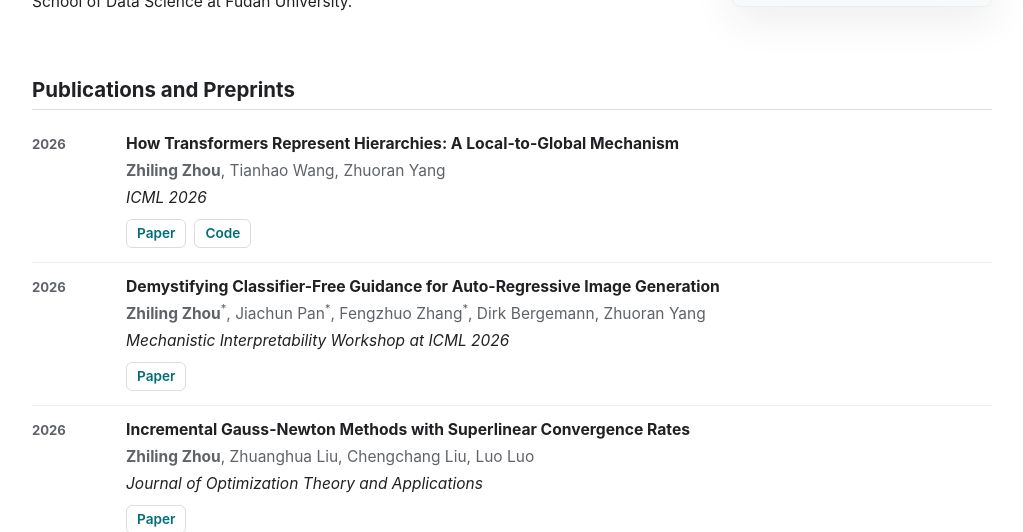
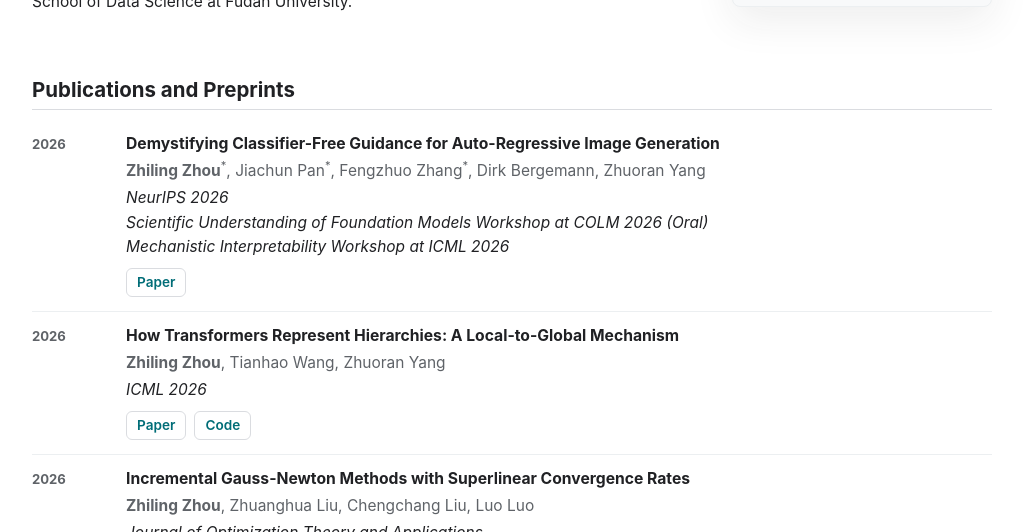
Before and after one commit to zhilingzhou7/zhilingzhou7.github.io, a Jekyll site: the page built from index.md, in a window 1280 px wide and 900 px high, cut to the strip 368-900 px from the top of the window. Shown: the whole strip, without its empty margins (128-1151 px from the left). Built offline with Jekyll 4.4.1, drawn with Linux system fonts in a browser that asks for light colours; part of the change alters nothing that is shown.

Commit message:
Update classifier-free guidance paper and venues

```diff
--- a/index.md
+++ b/index.md
@@ -32,12 +32,13 @@ title: Home
   <article class="publication">
     <div class="pub-year">2026</div>
     <div class="pub-body">
-      <h3>How Transformers Represent Hierarchies: A Local-to-Global Mechanism</h3>
-      <p class="authors"><strong>Zhiling Zhou</strong>, Tianhao Wang, Zhuoran Yang</p>
-      <p class="venue">ICML 2026</p>
+      <h3>Demystifying Classifier-Free Guidance for Auto-Regressive Image Generation</h3>
+      <p class="authors"><strong>Zhiling Zhou</strong><sup>*</sup>, Jiachun Pan<sup>*</sup>, Fengzhuo Zhang<sup>*</sup>, Dirk Bergemann, Zhuoran Yang</p>
+      <p class="venue">NeurIPS 2026<br>
+        Scientific Understanding of Foundation Models Workshop at COLM 2026 (Oral)<br>
+        Mechanistic Interpretability Workshop at ICML 2026</p>
       <div class="pub-links">
-        <a href="papers/ICML_camera_ready_cfg.pdf">Paper</a>
-        <a href="https://github.com/zhilingzhou7/transformer-cfg-mechinterp">Code</a>
+        <a href="papers/Classifier_Free_Guidance_Neurips.pdf">Paper</a>
       </div>
     </div>
   </article>
@@ -45,11 +46,12 @@ title: Home
   <article class="publication">
     <div class="pub-year">2026</div>
     <div class="pub-body">
-      <h3>Demystifying Classifier-Free Guidance for Auto-Regressive Image Generation</h3>
-      <p class="authors"><strong>Zhiling Zhou</strong><sup>*</sup>, Jiachun Pan<sup>*</sup>, Fengzhuo Zhang<sup>*</sup>, Dirk Bergemann, Zhuoran Yang</p>
-      <p class="venue">Mechanistic Interpretability Workshop at ICML 2026</p>
+      <h3>How Transformers Represent Hierarchies: A Local-to-Global Mechanism</h3>
+      <p class="authors"><strong>Zhiling Zhou</strong>, Tianhao Wang, Zhuoran Yang</p>
+      <p class="venue">ICML 2026</p>
       <div class="pub-links">
-        <a href="papers/Demystifying_CFG.pdf">Paper</a>
+        <a href="papers/ICML_camera_ready_cfg.pdf">Paper</a>
+        <a href="https://github.com/zhilingzhou7/transformer-cfg-mechinterp">Code</a>
       </div>
     </div>
   </article>
```
Also changed, not shown: 1 other file.
